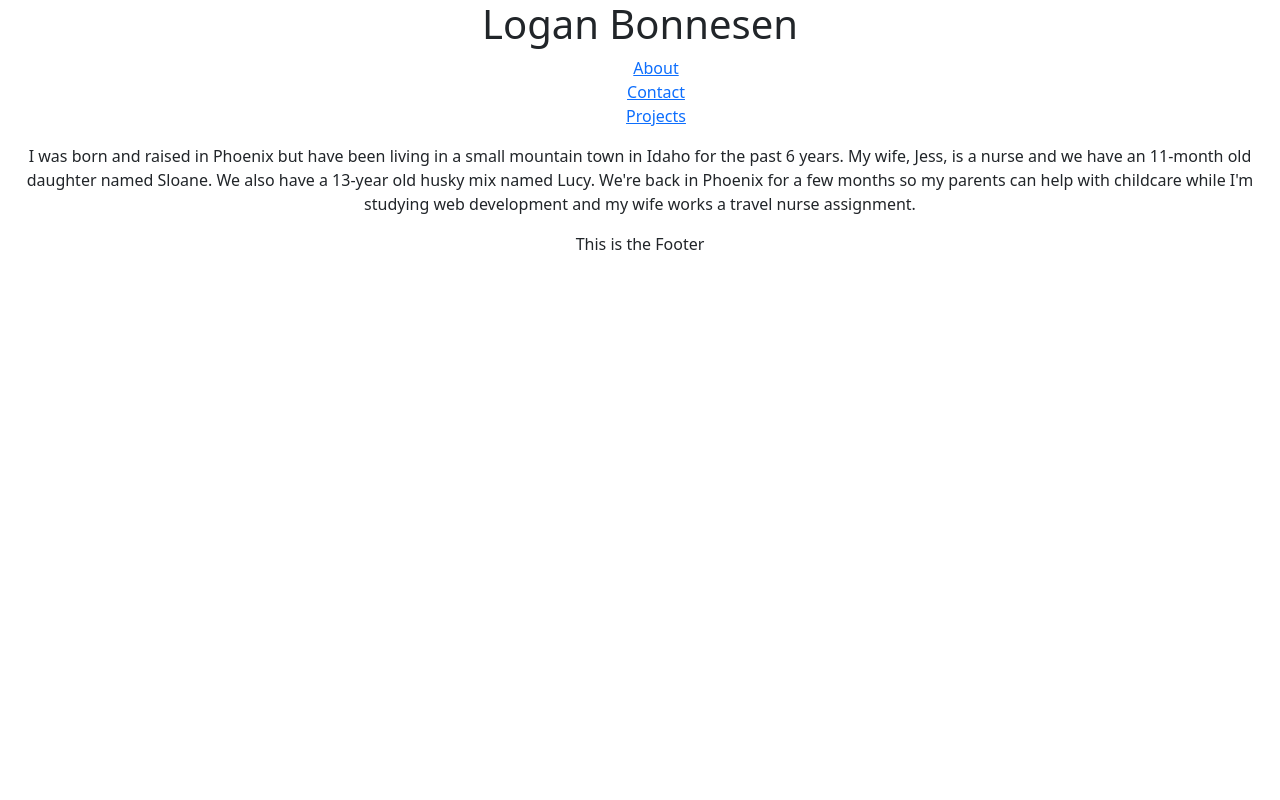
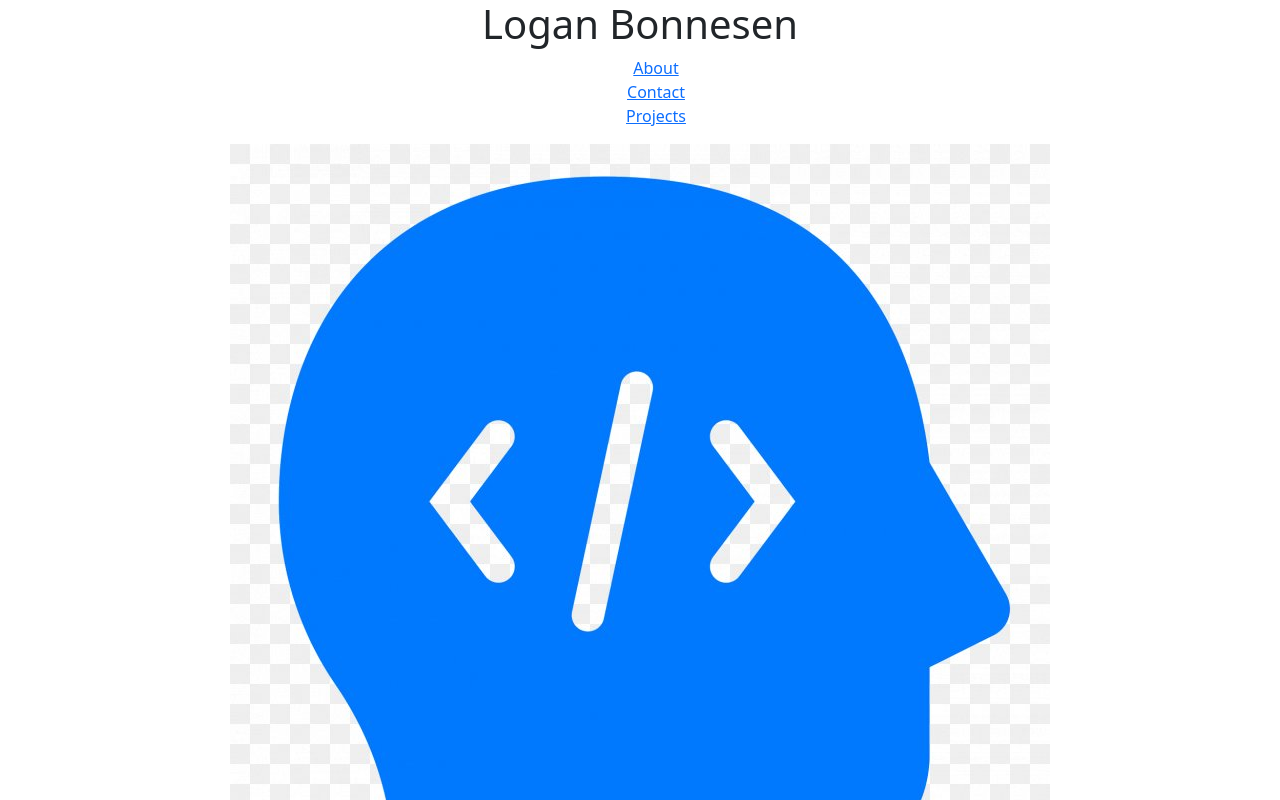
Before and after one commit to Logan-Bonnesen/react-portfolio, a React (Create React App) app in the folder react-porfolio/: page /about in a window 1280 px wide. Shown: the top 800 px of the page. Built offline with nearby package versions, Linux system fonts and the light colour scheme.

Commit message:
adding AboutMe avatar and updating footer text

```diff
--- a/react-porfolio/public/index.html
+++ b/react-porfolio/public/index.html
@@ -44,7 +44,7 @@
       integrity="sha384-ggOyR0iXCbMQv3Xipma34MD+dH/1fQ784/j6cY/iJTQUOhcWr7x9JvoRxT2MZw1T"
       crossorigin="anonymous"
     />
-    <title>React App</title>
+    <title>Logan B React Porfolio</title>
   </head>
   <body>
     <noscript>You need to enable JavaScript to run this app.</noscript>
--- a/react-porfolio/src/components/About.js
+++ b/react-porfolio/src/components/About.js
@@ -1,10 +1,14 @@
 import React from "react";
+import programmerIcon from "../img/programmer-icon.jpg"
 
 // Whenever we try to render an array containing JSX, React knows to render each JSX element separately
 function About(props) {
   return (
+    <div>
+      <img className="img-responsive" src={programmerIcon}/>
     <p>I was born and raised in Phoenix but have been living in a small
     mountain town in Idaho for the past 6 years. My wife, Jess, is a nurse and we have an 11-month old daughter named Sloane. We also have a 13-year old husky mix named Lucy. We're back in Phoenix for a few months so my parents can help with childcare while I'm studying web development and my wife works a travel nurse assignment.</p>
+    </div>
   );
 }
 
--- a/react-porfolio/src/components/Footer.js
+++ b/react-porfolio/src/components/Footer.js
@@ -3,7 +3,7 @@ import React from "react";
 // Whenever we try to render an array containing JSX, React knows to render each JSX element separately
 function Footer(props) {
   return (
-    <p>This is the Footer</p>
+    <p>&copy; Logan Bonnesen 2022</p>
   );
 }
 
```
Also changed, not shown: react-porfolio/src/img/programmer-icon.jpg (added).
